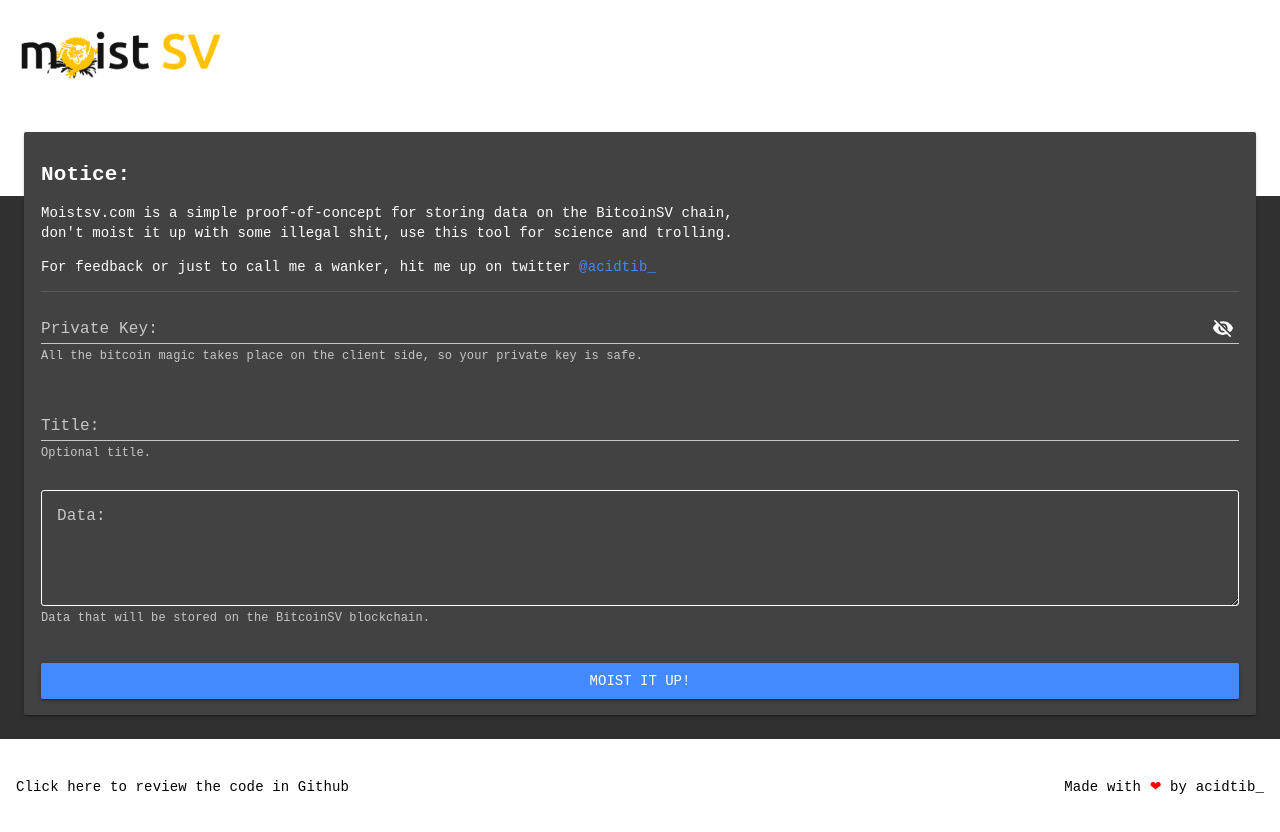
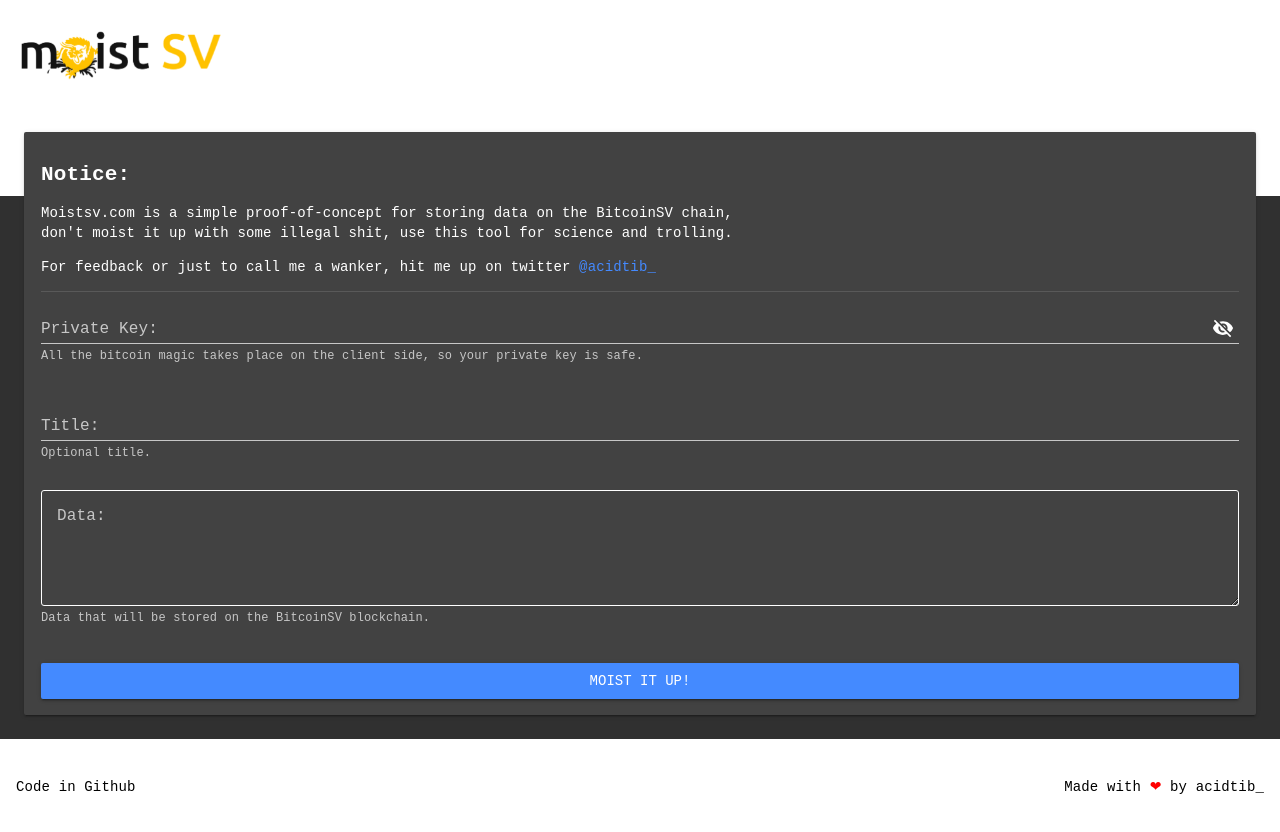
Before and after one commit to acidtib/moistsv, a Vue app: page / in a window 1280 px wide. Shown: the top 832 px of the page. Built offline with nearby package versions, Linux system fonts and the light colour scheme.

Commit message:
added google analytics

```diff
--- a/package.json
+++ b/package.json
@@ -12,6 +12,7 @@
     "core-js": "^2.6.5",
     "express": "^4.17.1",
     "vue": "^2.6.10",
+    "vue-analytics": "^5.17.0",
     "vue-material": "^1.0.0-beta-11",
     "vue-router": "^3.0.3"
   },
--- a/src/App.vue
+++ b/src/App.vue
@@ -26,7 +26,7 @@
     <footer class="main-footer">
       <div class="main-footer-container">
         <div class="main-footer-section">
-          <a href="https://github.com/arubinofaux/moistsv" target="_blank">Click here to review the code in Github</a>
+          <a href="https://github.com/arubinofaux/moistsv" target="_blank">Code in Github</a>
         </div>
         <div class="main-footer-section">
           <a href="https://twitter.com/acidtib_" target="_blank">Made with <span class="red">❤</span> by acidtib_</a>
--- a/src/main.js
+++ b/src/main.js
@@ -1,10 +1,15 @@
 import Vue from 'vue'
+import VueAnalytics from 'vue-analytics'
 import VueMaterial from 'vue-material'
 import 'vue-material/dist/vue-material.min.css'
 import 'vue-material/dist/theme/default-dark.css'
 import axios from 'axios'
 import App from './App.vue'
 import router from './router'
+
+Vue.use(VueAnalytics, {
+  id: 'UA-71796222-8'
+})
 
 Vue.config.productionTip = false
 Vue.use(VueMaterial)
```
Also changed, not shown: 1 other file (tests, documents, lock files or other folders).
